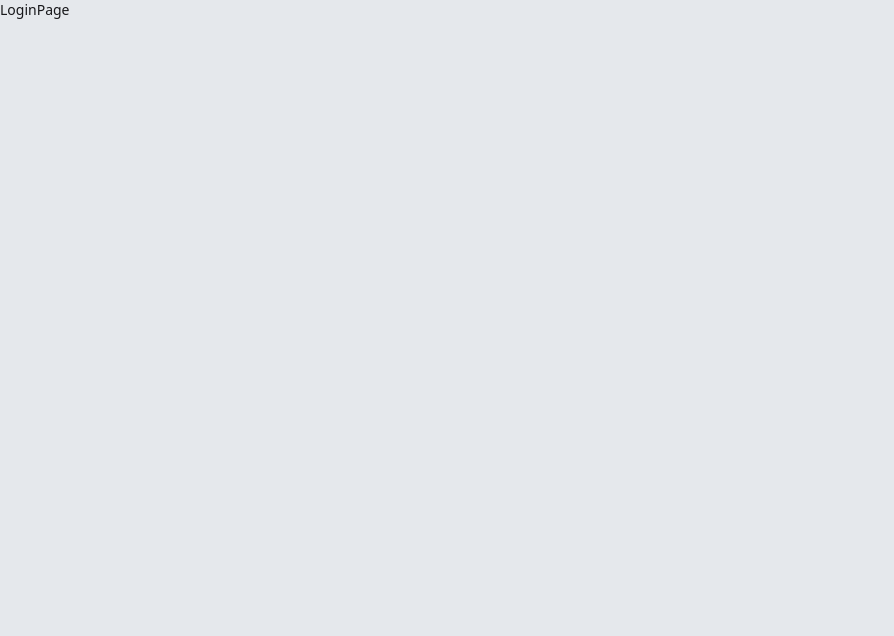
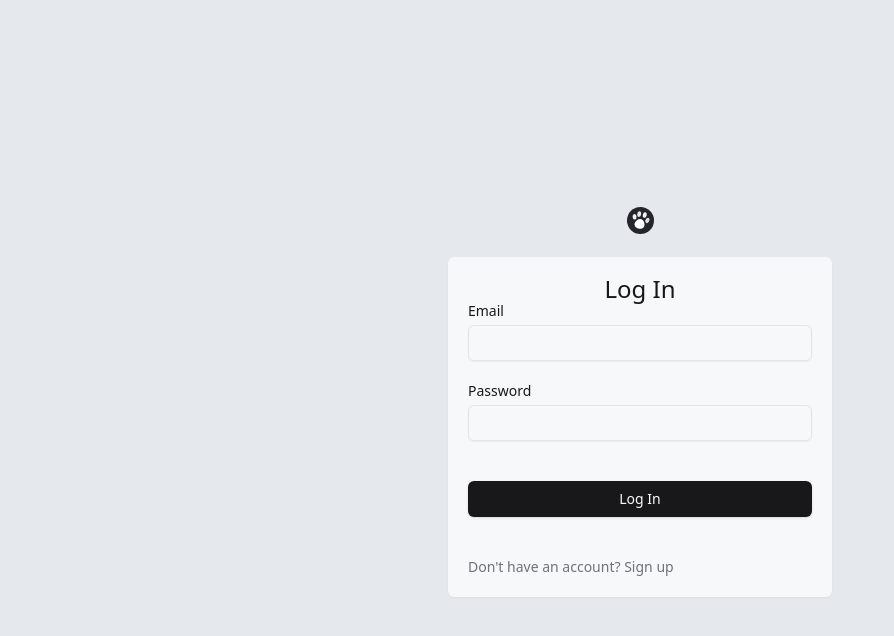
Before and after one commit to fudi-mahfudin/petsoft, a Next.js app: page /login in a window 1280 px wide. Shown: the top 636 px of the page, without its empty margins (0-894 px from the left). Built offline with nearby package versions, Linux system fonts and the light colour scheme.

Commit message:
feat: add Auth layout

```diff
--- /dev/null
+++ b/src/app/(auth)/layout.tsx
@@ -0,0 +1,10 @@
+import Logo from '@/components/logo';
+
+export default function Layout({ children }: { children: React.ReactNode }) {
+  return (
+    <div className="flex flex-col gap-y-5 justify-center items-center h-screen">
+      <Logo />
+      {children}
+    </div>
+  );
+}
--- a/src/app/(auth)/login/page.tsx
+++ b/src/app/(auth)/login/page.tsx
@@ -1,5 +1,19 @@
+import AuthForm from '@/components/auth-form';
+import { H1 } from '@/components/typography';
+import Link from 'next/link';
+
 export default function LoginPage() {
   return (
-    <div>LoginPage</div>
-  )
+    <main className="bg-custom-10 min-w-96 p-5 rounded-md shadow-sm">
+      <H1 className="text-center">Log In</H1>
+      <AuthForm variant="login" />
+
+      <p className="text-sm text-zinc-500 mt-10">
+        Don&apos;t have an account?{' '}
+        <Link href="/signup" className="font-medium">
+          Sign up
+        </Link>
+      </p>
+    </main>
+  );
 }
--- a/src/app/(auth)/signup/page.tsx
+++ b/src/app/(auth)/signup/page.tsx
@@ -1,5 +1,19 @@
+import AuthForm from '@/components/auth-form';
+import { H1 } from '@/components/typography';
+import Link from 'next/link';
+
 export default function SignupPage() {
   return (
-    <div>SignupPage</div>
-  )
+    <main className="bg-custom-10 min-w-96 p-5 rounded-md shadow-sm">
+      <H1 className="text-center">Sign Up</H1>
+      <AuthForm variant="signup" />
+
+      <p className="text-sm text-zinc-500 mt-10">
+        Already have an account?{' '}
+        <Link href="/login" className="font-medium">
+          Log in
+        </Link>
+      </p>
+    </main>
+  );
 }
--- /dev/null
+++ b/src/components/auth-form.tsx
@@ -0,0 +1,30 @@
+import { Button } from './ui/button';
+import { Input } from './ui/input';
+import { Label } from './ui/label';
+
+export default function AuthForm({
+  variant,
+}: {
+  variant: 'login' | 'signup';
+}) {
+  return (
+    <form className="flex flex-col gap-y-5">
+      <div className="space-y-1">
+        <Label htmlFor="email">Email</Label>
+        <Input id="email" name="email" type="email" required maxLength={100} />
+      </div>
+      <div className="space-y-1 mb-5">
+        <Label htmlFor="password">Password</Label>
+        <Input
+          id="password"
+          name="password"
+          type="password"
+          required
+          maxLength={100}
+        />
+      </div>
+
+      <Button>{variant === 'login' ? 'Log In' : 'Sign Up'}</Button>
+    </form>
+  );
+}
```
